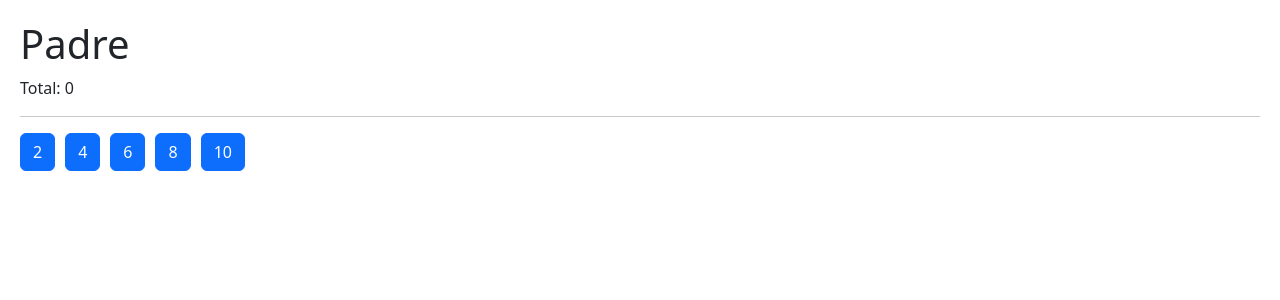
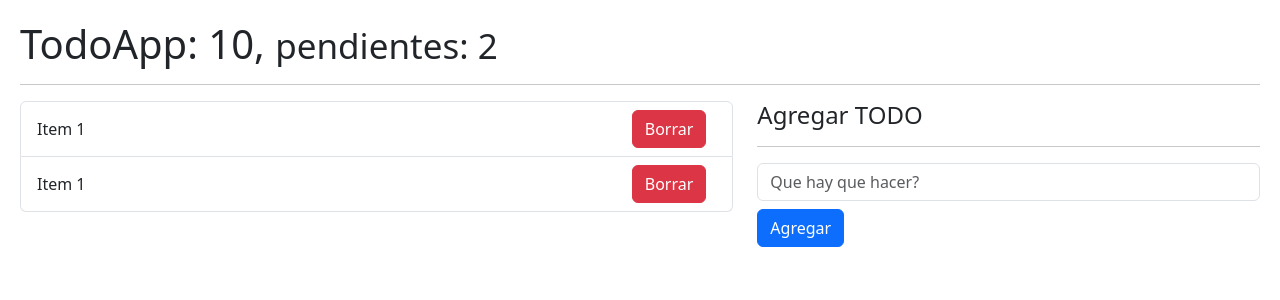
Before and after one commit to rohatiro/05-hookapp, a React (Vite) app: page / in a window 1280 px wide. Shown: the top 300 px of the page. Built offline with nearby package versions, Linux system fonts and the light colour scheme.

Commit message:
class - useReducer 1

```diff
--- /dev/null
+++ b/src/08-useReducer/TodoApp.jsx
@@ -0,0 +1,62 @@
+import { useReducer } from "react"
+import { todoReducer } from "./todoReducer";
+
+const initialState = [
+    {
+        id: new Date().getTime(),
+        description: 'Ir al trabajo',
+        done: false
+    },
+    {
+        id: new Date().getTime() + 1000,
+        description: 'llegar al trabajo',
+        done: false,
+    }
+];
+
+export const TodoApp = () => {
+
+    const [ todos, dispatchTodo ] = useReducer(todoReducer, initialState);
+
+    // TODO componentes
+    // 1 - TODO List
+    // 2 - TODO Item
+    // 3 - TODO Add
+
+    return (
+        <>
+        <h1>TodoApp: 10, <small>pendientes: 2</small></h1>
+        <hr />
+
+        <div className="row">
+            <div className="col-7">
+                <ul className="list-group">
+                    {
+                        todos.map( todo => (
+                            <li key={ todo.id } className="list-group-item d-flex justify-content-between">
+                                <span className="align-self-center">Item 1</span>
+                                <button className="btn btn-danger">Borrar</button>
+                            </li>
+                        ))
+                    }
+                </ul>
+            </div>
+
+            <div className="col-5">
+                <h4>Agregar TODO</h4>
+                <hr />
+                <form>
+                    <input
+                        type="text"
+                        placeholder="Que hay que hacer?"
+                        className="form-control" />
+                    <button
+                        className="btn btn-primary mt-2"
+                        type="submit" >Agregar</button>
+                </form>
+            </div>
+        </div>
+
+        </>
+    )
+}
--- /dev/null
+++ b/src/08-useReducer/intro-reducer.js
@@ -0,0 +1,30 @@
+const initialState = [{
+    id: 1,
+    todo: 'llegar al trabajo',
+    done: false,
+}];
+
+const todoReducer = (state = initialState, action = {}) => {
+    if(action.type === '[TODO] add todo') {
+        return [ ...state, action.payload ];
+    }
+
+    return state;
+};
+
+let todos = todoReducer();
+
+const newTodos = {
+    id: 2,
+    todo: 'preparar mi espacio',
+    done: false
+};
+
+const addTodoAction = {
+    type: '[TODO] add todo',
+    payload: newTodos,
+}
+
+todos = todoReducer(todos, addTodoAction);
+
+console.log(todos)
--- /dev/null
+++ b/src/08-useReducer/todoReducer.js
@@ -0,0 +1,8 @@
+export const todoReducer = ( initialState, action ) => {
+    switch( action.type ) {
+        case 'ABC':
+            throw new Error('Action.type = ABC no esta implementada');
+        default:
+            return initialState;
+    }
+}
--- a/src/main.jsx
+++ b/src/main.jsx
@@ -13,10 +13,12 @@
 // import { Memorize } from './06-memos/Memorize'
 // import { MemoHook } from './06-memos/MemoHook'
 // import { CallbackHook } from './06-memos/CallbackHook'
-import { Padre } from './07-tarea-memo/Padre'
+// import { Padre } from './07-tarea-memo/Padre'
+// import {} from './08-useReducer/intro-reducer'
+import { TodoApp } from './08-useReducer/TodoApp'
 
 ReactDOM.createRoot(document.getElementById('root')).render(
   // <React.StrictMode>
-    <Padre />
+    <TodoApp />
   // </React.StrictMode>,
 )
```
